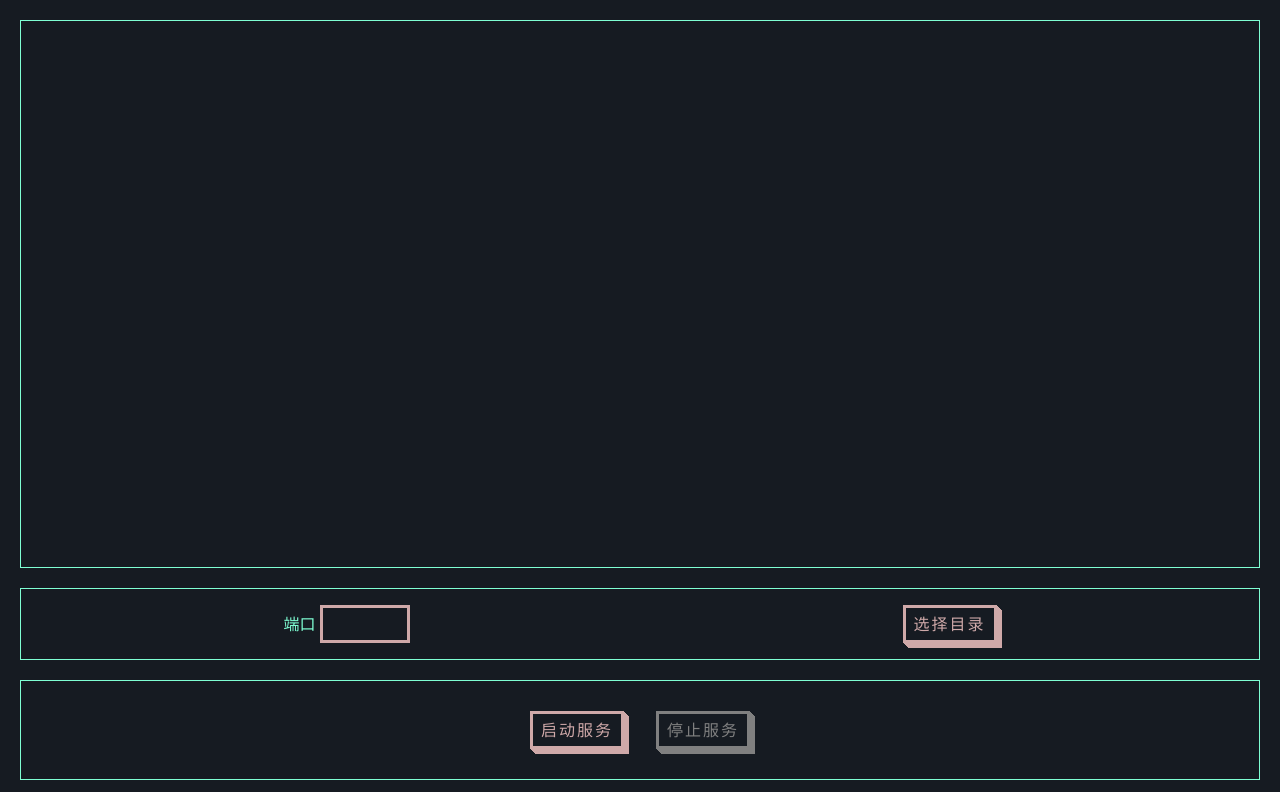
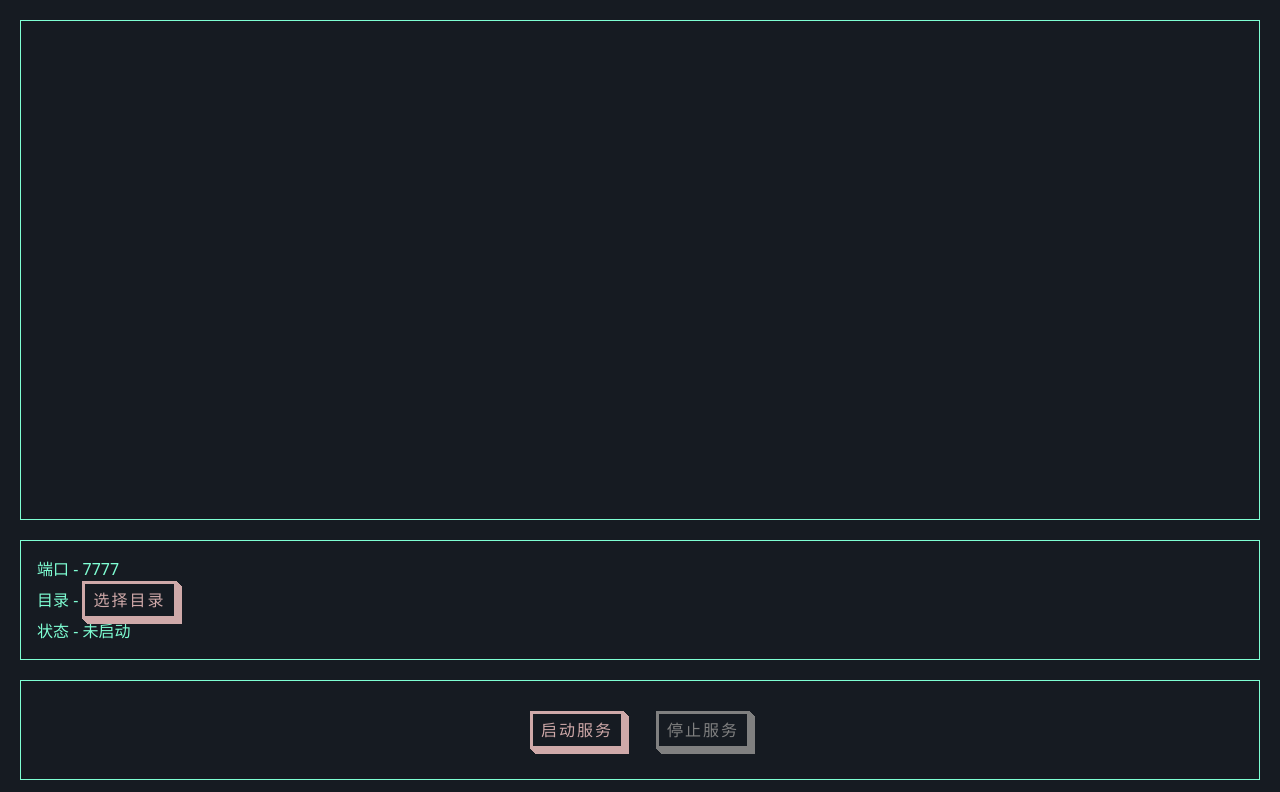
Before and after one commit to YOUNGmaxer/easy-file-server, a Vue app: page / in a window 1280 px wide. Shown: the top 792 px of the page. Built offline with nearby package versions, Linux system fonts and the light colour scheme.

Commit message:
feat: 支持显示当前选中的目录

```diff
--- a/src/components/ParamPanel.vue
+++ b/src/components/ParamPanel.vue
@@ -1,6 +1,10 @@
 <script setup lang="ts">
+import { computed } from 'vue'
 import Button from './Button.vue'
 import { useFileServerStore } from '../store/file-server'
+
+const store = useFileServerStore()
+const serverStatus = computed(() => store.isRunning ? '运行中' : '未启动')
 
 function handleInputChange(e: any) {
   const { files = [] } = e.target
@@ -21,23 +25,32 @@ function handleInputChange(e: any) {
 </script>
 
 <template>
-  <div class="param-panel">
-    <div class="port">
-      <span>端口 </span>
-      <input class="input w-90px" />
+  <div class="param-panel flex flex-col">
+    <div>
+      <span>端口 - </span>
+      <!-- TODO: 支持修改端口 -->
+      <!-- <input class="input w-90px" /> -->
+      <span>7777</span>
     </div>
     <div>
-      <input id="dir" type="file" webkitdirectory @change="handleInputChange" />
-      <Button><label for="dir">选择目录</label></Button>
+      <span>目录 - </span>
+      <template v-if="!store.directory">
+        <input id="dir" type="file" webkitdirectory @change="handleInputChange" />
+        <Button><label for="dir" class="cursor-pointer">选择目录</label></Button>
+      </template>
+      <template v-else>
+        <span>{{ store.directory }}</span>
+      </template>
+    </div>
+    <div>
+      <span>状态 - </span>
+      <span>{{ serverStatus }}</span>
     </div>
   </div>
 </template>
 
 <style>
 .param-panel {
-  display: flex;
-  justify-content: space-around;
-  align-items: center;
   margin: 0 20px 20px;
   padding: 16px;
   border: 1px solid aquamarine;
```
Also changed, not shown: 1 other file (tests, documents, lock files or other folders).
